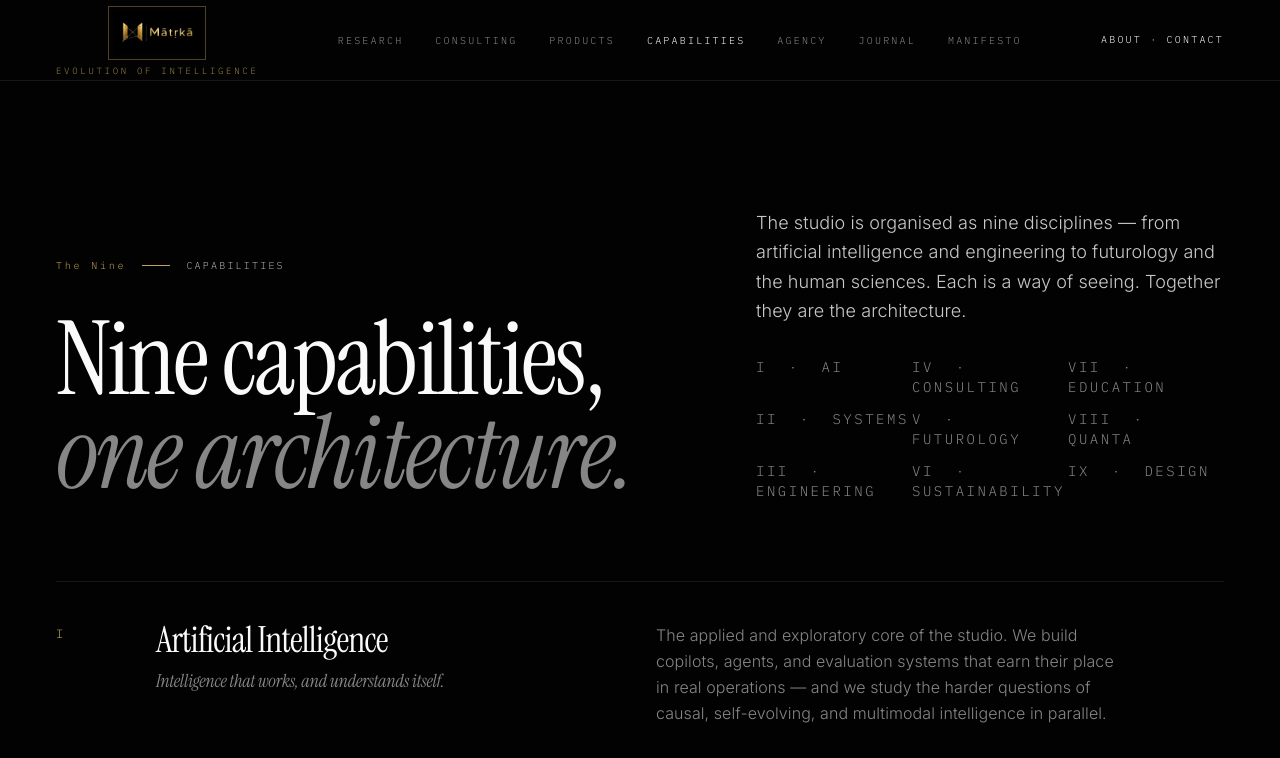
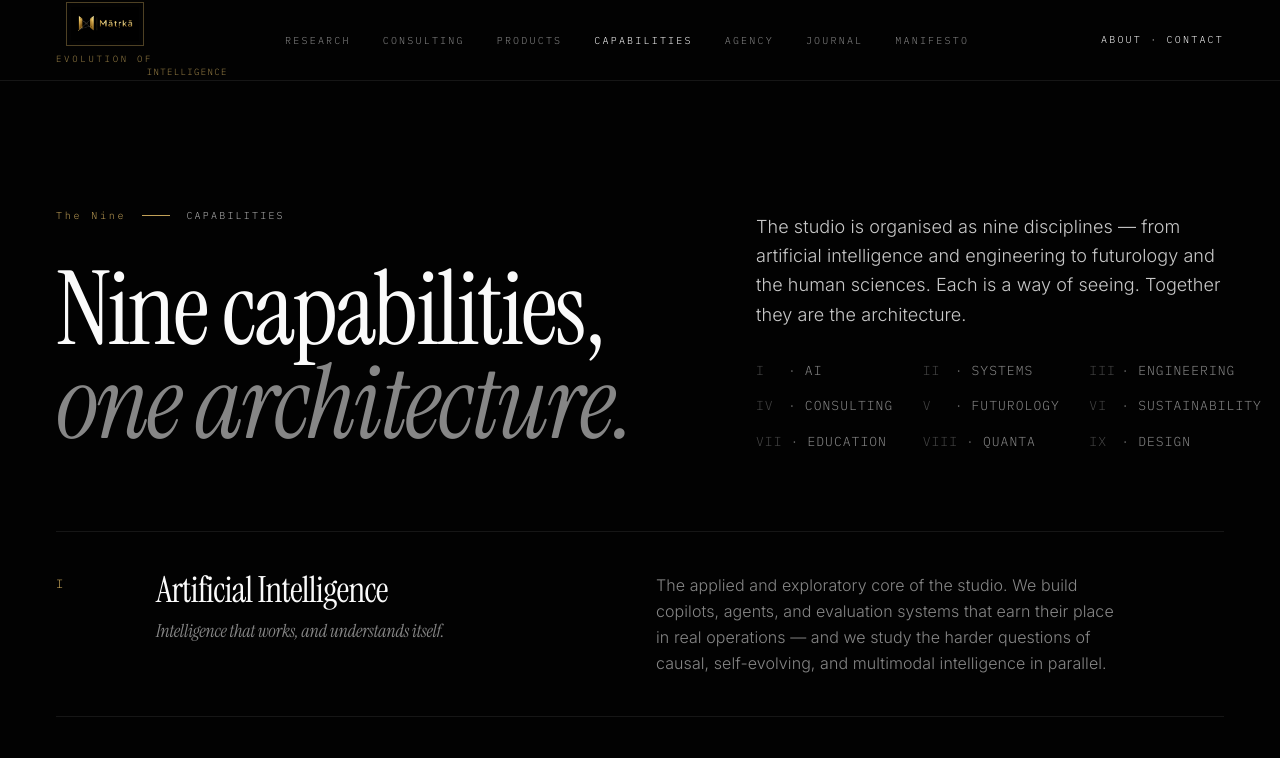
Before and after one commit to soham999a/Matrix-Web, a Next.js app: page /capabilities in a window 1280 px wide. Shown: the top 758 px of the page. Built offline with nearby package versions, Linux system fonts and the light colour scheme.

Commit message:
Style capabilities numeral grid and refine logo tagline lockup

```diff
--- a/src/app/capabilities/page.tsx
+++ b/src/app/capabilities/page.tsx
@@ -46,16 +46,24 @@ export default function Capabilities() {
               engineering to futurology and the human sciences. Each is a way of seeing. Together
               they are the architecture.
             </p>
-            <ul className="mt-8 grid grid-cols-3 gap-y-3 text-sm font-mono uppercase tracking-[0.18em] text-muted-foreground">
-              <li>I &nbsp;·&nbsp; AI</li>
-              <li>IV &nbsp;·&nbsp; Consulting</li>
-              <li>VII &nbsp;·&nbsp; Education</li>
-              <li>II &nbsp;·&nbsp; Systems</li>
-              <li>V &nbsp;·&nbsp; Futurology</li>
-              <li>VIII &nbsp;·&nbsp; Quanta</li>
-              <li>III &nbsp;·&nbsp; Engineering</li>
-              <li>VI &nbsp;·&nbsp; Sustainability</li>
-              <li>IX &nbsp;·&nbsp; Design</li>
+            <ul className="mt-8 grid grid-cols-3 gap-x-8 gap-y-4 font-mono text-[13px] uppercase tracking-[0.08em] text-muted-foreground">
+              {[
+                ["I", "AI"],
+                ["II", "Systems"],
+                ["III", "Engineering"],
+                ["IV", "Consulting"],
+                ["V", "Futurology"],
+                ["VI", "Sustainability"],
+                ["VII", "Education"],
+                ["VIII", "Quanta"],
+                ["IX", "Design"],
+              ].map(([n, t]) => (
+                <li key={n} className="flex items-baseline gap-2 whitespace-nowrap">
+                  <span className="min-w-6 text-muted-foreground/50">{n}</span>
+                  <span aria-hidden="true">·</span>
+                  <span>{t}</span>
+                </li>
+              ))}
             </ul>
           </div>
         </div>
--- a/src/components/matrix/Chrome.tsx
+++ b/src/components/matrix/Chrome.tsx
@@ -45,7 +45,7 @@ export function Header() {
           className="inline-flex items-center text-foreground shrink-0"
           aria-label="Matrix — home"
         >
-          <LogoLockup height={54} className="h-10! sm:h-12! lg:h-[54px]!" />
+          <LogoLockup height={44} className="h-9! sm:h-10! lg:h-[44px]!" />
         </Link>
         <nav className="hidden lg:flex items-center gap-8" aria-label="Primary">
           {nav.map((n) => {
--- a/src/components/matrix/Mark.tsx
+++ b/src/components/matrix/Mark.tsx
@@ -48,11 +48,22 @@ export function LogoLockup({
         style={{ height }}
         draggable={false}
       />
-      {showTagline && (
-        <span className="mt-1.5 font-mono text-[9px] leading-none tracking-[0.3em] uppercase text-gold/80 whitespace-nowrap">
-          {tagline}
-        </span>
-      )}
+      {showTagline &&
+        (() => {
+          const i = tagline.lastIndexOf(" ");
+          const first = i === -1 ? tagline : tagline.slice(0, i);
+          const second = i === -1 ? null : tagline.slice(i + 1);
+          return (
+            <span className="mt-1.5 flex flex-col items-end font-mono text-[9px] leading-[1.5] tracking-[0.3em] uppercase text-gold/80 whitespace-nowrap">
+              <span>{first}</span>
+              {second && (
+                <span className="tracking-[0.15em]" style={{ marginRight: -74.5 }}>
+                  {second}
+                </span>
+              )}
+            </span>
+          );
+        })()}
     </div>
   );
 }
```
